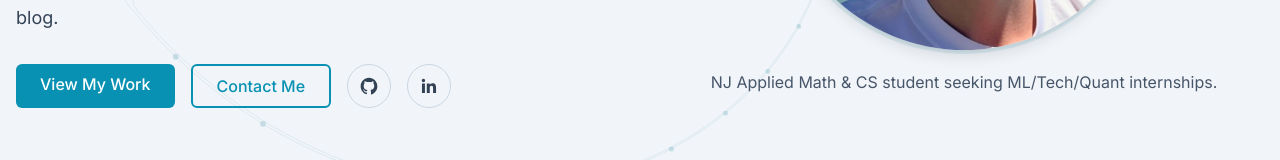
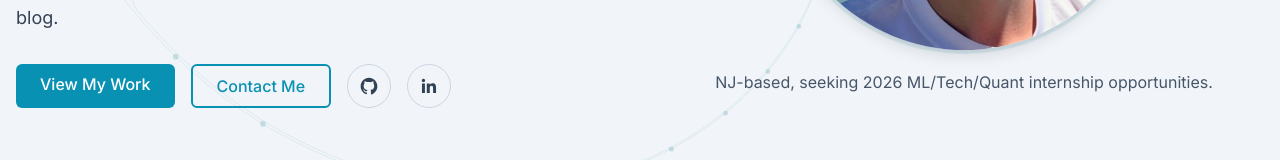
Before and after one commit to Lucas-Liona/Personal-Website, a React (Vite) app in the folder my-portfolio/: page / in a window 1280 px wide. Shown: the part 550-710 px from the top of the page. Built offline with nearby package versions, Linux system fonts and the light colour scheme.

Commit message:
fixed profile tagline

```diff
--- a/my-portfolio/src/pages/Home.tsx
+++ b/my-portfolio/src/pages/Home.tsx
@@ -101,7 +101,7 @@ const Home = () => {
                 </div>
               </div>
               <p className="mt-4 text-center text-slate-600 dark:text-slate-300 text-base">
-                NJ Applied Math & CS student seeking ML/Tech/Quant internships.
+                NJ-based, seeking 2026 ML/Tech/Quant internship opportunities.
               </p>
             </motion.div>
           </div>
```
